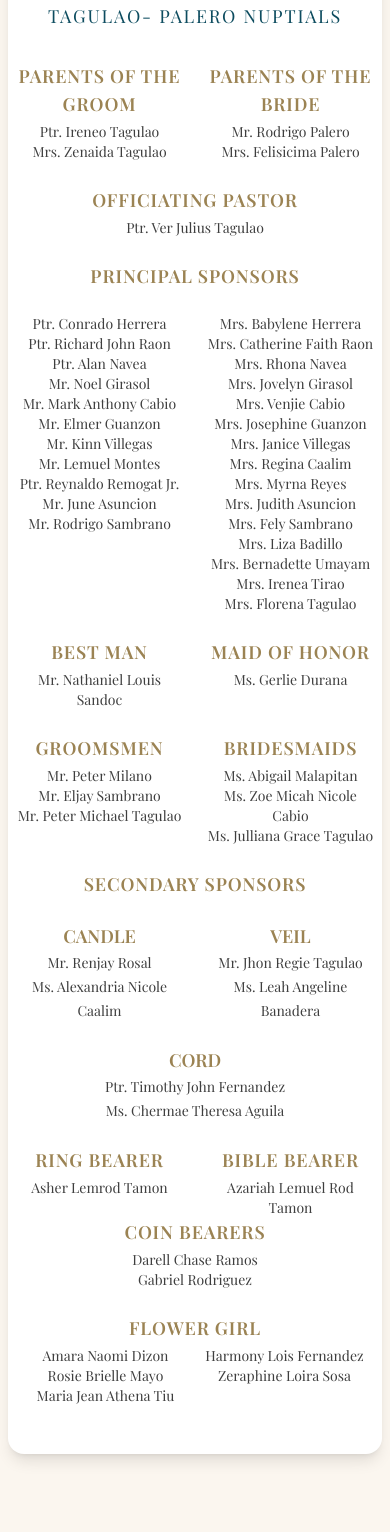
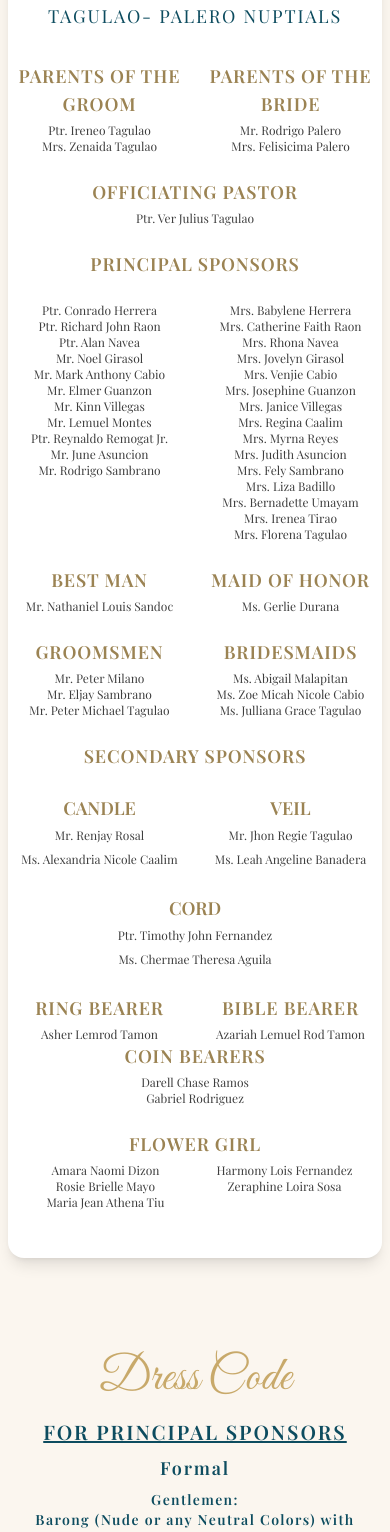
Before and after one commit to aopalero/verj-ann-wedding-invitation, a Next.js app: page / in a window 390 px wide. Shown: the part 7180-8712 px from the top of the page. Built offline with nearby package versions, Linux system fonts and the light colour scheme; a web font is replaced by a local one.

Commit message:
updated repo

```diff
--- a/app/page.tsx
+++ b/app/page.tsx
@@ -344,11 +344,11 @@ export default function WeddingLanding() {
             <div className="w-full grid grid-cols-2 gap-6 md:gap-8 text-center mb-6">
               <div>
                 <div className="font-serif uppercase text-lg font-semibold mb-1 text-[#9B8353] tracking-wider">Parents of the Groom</div>
-                <div className="font-serif text-base text-sm md:text-lg">Ptr. Ireneo Tagulao<br/>Mrs. Zenaida Tagulao</div>
+                <div className="font-serif text-base text-xs md:text-lg">Ptr. Ireneo Tagulao<br/>Mrs. Zenaida Tagulao</div>
               </div>
               <div>
                 <div className="font-serif uppercase text-lg font-semibold mb-1 text-[#9B8353] tracking-wider">Parents of the Bride</div>
-                <div className="font-serif text-base text-sm md:text-lg">Mr. Rodrigo Palero<br/>Mrs. Felisicima Palero</div>
+                <div className="font-serif text-base text-xs md:text-lg">Mr. Rodrigo Palero<br/>Mrs. Felisicima Palero</div>
               </div>
             </div>
             {/* Officiating Pastor */}
@@ -357,7 +357,7 @@ export default function WeddingLanding() {
                 <div className="font-serif uppercase text-lg font-semibold mb-1 text-[#9B8353] tracking-wider w-full text-center">Officiating Pastor</div>
               </div>
               <div>
-                <div className="font-serif text-center text-sm md:text-lg">
+                <div className="font-serif text-center text-xs md:text-lg">
                   Ptr. Ver Julius Tagulao
                 </div>
               </div>
@@ -368,7 +368,7 @@ export default function WeddingLanding() {
             </div>
             <div className="w-full grid grid-cols-2 gap-6 md:gap-8 text-center mt-6">
               <div>
-                <div className="font-serif text-center text-sm md:text-lg">
+                <div className="font-serif text-center text-xs md:text-lg">
                 Ptr. Conrado Herrera<br/>
                 Ptr. Richard John Raon<br/>
                 Ptr. Alan Navea<br/>
@@ -383,7 +383,7 @@ export default function WeddingLanding() {
                 </div>
               </div>
               <div>
-                <div className="font-serif text-center text-sm md:text-lg">
+                <div className="font-serif text-center text-xs md:text-lg">
                 Mrs. Babylene Herrera<br/>
                 Mrs. Catherine Faith Raon<br/>
                 Mrs. Rhona Navea<br/>
@@ -407,18 +407,18 @@ export default function WeddingLanding() {
             <div className="w-full grid grid-cols-2 gap-6 md:gap-8 text-center mt-6">
               <div>
                 <div className="font-serif uppercase text-lg font-semibold mb-1 text-[#9B8353] tracking-wider">Best Man</div>
-                <div className="font-serif text-center text-sm md:text-lg">Mr. Nathaniel Louis Sandoc</div>
+                <div className="font-serif text-center text-xs md:text-lg">Mr. Nathaniel Louis Sandoc</div>
               </div>
               <div>
                 <div className="font-serif uppercase text-lg font-semibold mb-1 text-[#9B8353] tracking-wider">Maid of Honor</div>
-                <div className="font-serif text-center text-sm md:text-lg">Ms. Gerlie Durana</div>
+                <div className="font-serif text-center text-xs md:text-lg">Ms. Gerlie Durana</div>
               </  div>
             </div>
             {/* Groomsmen / Bridesmaids */}
             <div className="w-full grid grid-cols-2 gap-6 md:gap-8 text-center mt-6 mb-6 ">
               <div>
                 <div className="font-serif uppercase text-lg font-semibold mb-1 text-[#9B8353] tracking-wider">Groomsmen</div>
-                <div className="font-serif text-center text-sm md:text-lg">
+                <div className="font-serif text-center text-xs md:text-lg">
                 Mr. Peter Milano<br/>
                 Mr. Eljay Sambrano<br/>
                 Mr. Peter Michael Tagulao<br/>
@@ -426,7 +426,7 @@ export default function WeddingLanding() {
               </div>
               <div>
                 <div className="font-serif uppercase text-lg font-semibold mb-1 text-[#9B8353] tracking-wider">Bridesmaids</div>
-                <div className="font-serif text-center text-sm md:text-lg">
+                <div className="font-serif text-center text-xs md:text-lg">
                 Ms. Abigail Malapitan<br/>
                 Ms. Zoe Micah Nicole Cabio<br/>
                 Ms. Julliana Grace Tagulao<br/>
@@ -440,48 +440,48 @@ export default function WeddingLanding() {
             <div className="w-full grid grid-cols-2 gap-6 md:gap-8 text-center mt-6">
               <div>
                 <div className="font-serif text-base"><span className="font-semibold uppercase text-lg text-[#9B8353]">Candle</span><br/>
-                <span className=" text-sm md:text-lg"> Mr. Renjay Rosal<br/>Ms. Alexandria Nicole Caalim</span></div>
+                <span className=" text-xs md:text-lg"> Mr. Renjay Rosal<br/>Ms. Alexandria Nicole Caalim</span></div>
               </div>
               <div>
                 <div className="font-serif text-base"><span className="font-semibold uppercase text-lg text-[#9B8353]">Veil</span><br/>
-                <span className=" text-sm md:text-lg">Mr. Jhon Regie Tagulao<br/>Ms. Leah Angeline Banadera</span></div>
+                <span className=" text-xs md:text-lg">Mr. Jhon Regie Tagulao<br/>Ms. Leah Angeline Banadera</span></div>
               </div>
             </div>
             <div>
               <div className="font-serif text-center mt-6"><span className="font-semibold uppercase text-lg text-[#9B8353]">Cord</span><br/>
-              <span className=" text-sm md:text-lg">Ptr. Timothy John Fernandez<br/>Ms. Chermae Theresa Aguila</span>
+              <span className=" text-xs md:text-lg">Ptr. Timothy John Fernandez<br/>Ms. Chermae Theresa Aguila</span>
               </div>
             </div>
             {/* Bearers */}
             <div className="w-full grid grid-cols-2 md:grid-cols-3 gap-6 md:gap-8 text-center mt-6">
               <div>
                 <div className="font-serif uppercase text-lg font-semibold mb-1 text-[#9B8353] tracking-wider">Ring Bearer</div>
-                <div className="font-serif text-base text-sm md:text-lg">Asher Lemrod Tamon</div>
+                <div className="font-serif text-base text-xs md:text-lg">Asher Lemrod Tamon</div>
               </div>
               <div>
                 <div className="font-serif uppercase text-lg font-semibold mb-1 text-[#9B8353] tracking-wider">Bible Bearer</div>
-                <div className="font-serif text-base text-sm md:text-lg">Azariah Lemuel Rod Tamon</div>
+                <div className="font-serif text-base text-xs md:text-lg">Azariah Lemuel Rod Tamon</div>
               </div>
               <div className="hidden md:block">
                 <div className="font-serif uppercase text-lg font-semibold mb-1 text-[#9B8353] tracking-wider">Coin Bearers</div>
-                <div className="font-serif text-base text-sm md:text-lg">Darell Chase Ramos<br/>Gabriel Rodriguez</div>
+                <div className="font-serif text-base text-xs md:text-lg">Darell Chase Ramos<br/>Gabriel Rodriguez</div>
               </div>
             </div>
             <div className="w-full text-center block md:hidden">
                 <div className="font-serif uppercase text-lg font-semibold mb-1 text-[#9B8353] tracking-wider">Coin Bearers</div>
-                <div className="font-serif text-base text-sm md:text-lg">Darell Chase Ramos<br/>Gabriel Rodriguez</div>
+                <div className="font-serif text-base text-xs md:text-lg">Darell Chase Ramos<br/>Gabriel Rodriguez</div>
             </div>
             <div className="font-serif uppercase text-lg font-semibold mb-1 text-[#9B8353] tracking-wider text-center mt-6">Flower Girl</div>
             <div className="w-full grid grid-cols-2 md:grid-cols-3 text-center">
-                <div className="font-serif text-center text-sm md:text-lg">
+                <div className="font-serif text-center text-xs md:text-lg">
                   Amara Naomi Dizon<br/>
                   Rosie Brielle Mayo
                 </div>
-                <div className="font-serif text-center text-sm md:text-lg">
+                <div className="font-serif text-center text-xs md:text-lg">
                 Harmony Lois Fernandez<br/>
                   Zeraphine Loira Sosa
                 </div>
-                <div className="font-serif text-center text-sm md:text-lg">
+                <div className="font-serif text-center text-xs md:text-lg">
                   Maria Jean Athena Tiu
                 </div>
             </div>
@@ -519,8 +519,6 @@ export default function WeddingLanding() {
         <div className="mb-6 flex justify-center">
           <Image src="/images/Attire.png" alt="Guest Attire Illustration" width={220} height={180} />
         </div>
-        <h3 className="font-serif text-2xl text-dark-teal font-semibold tracking-widest mb-2 text-center">STRICTLY FORMAL</h3>
-        <p className="text-center mb-2 font-serif text-lg">Join us in formal modest attire featuring our wedding colors: teal and yellow tones.<br/>As a sign of respect, we kindly ask guests not to wear white.<br/>This color is reserved for the bride.</p>
         <div className="flex justify-center gap-4 my-6">
           <span className="w-14 h-14 rounded-md inline-block" style={{ background: '#0D4C5F' }}></span>
           <span className="w-14 h-14 rounded-md inline-block" style={{ background: '#4B7D8B' }}></span>
@@ -528,10 +526,10 @@ export default function WeddingLanding() {
           <span className="w-14 h-14 rounded-md inline-block" style={{ background: '#F2D46E' }}></span>
         </div>
         <h4 className="font-serif text-xl mt-8 mb-4 text-center">Attire Guidelines</h4>
-        <div className="w-full flex flex-col md:flex-row justify-center gap-12 text-dark-teal">
+        <div className="w-full grid grid-cols-2 gap-12 text-dark-teal">
           <div className="flex-1 text-center">
             <div className="font-serif font-semibold mb-2">For Her:</div>
-            <ul className="list-disc list-inside text-base font-serif">
+            <ul className="list-disc list-inside text-sm text-base font-serif">
               <li>Midi or maxi dresses in blue teal or yellow</li>
               <li>Blouses with modest skirts (no revealing cuts or high slits)</li>
               <li>Dressy but rustic-friendly style</li>
@@ -540,7 +538,7 @@ export default function WeddingLanding() {
           </div>
           <div className="flex-1 text-center">
             <div className="font-serif font-semibold mb-2">For Him:</div>
-            <ul className="list-disc list-inside text-base font-serif">
+            <ul className="list-disc list-inside text-sm text-base font-serif">
               <li>Barong</li>
               <li>Slacks or tailored trousers (no jeans or shorts)</li>
               <li>Comfortable dress shoes or loafers</li>
```
